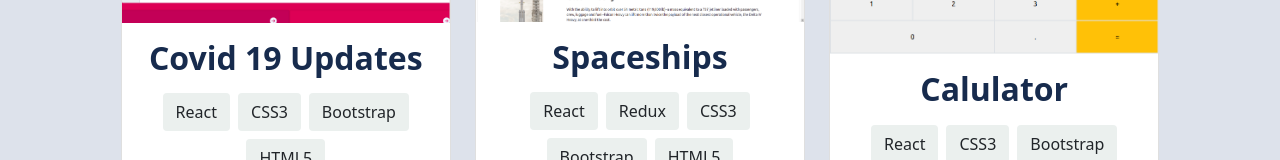
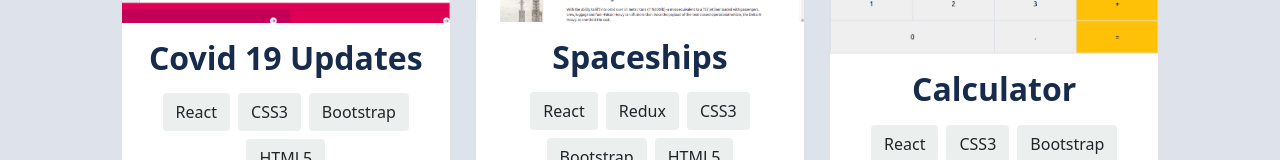
Before and after one commit to Emmanuelaaron/portfolio, a React (Create React App) app: page / in a window 1280 px wide. Shown: the part 789-949 px from the top of the page. Built offline with nearby package versions, Linux system fonts and the light colour scheme.

Commit message:
updates the calculator name

```diff
--- a/src/components/Project/Projects.js
+++ b/src/components/Project/Projects.js
@@ -87,7 +87,7 @@
       ],
     }, {
       id: 3,
-      name: 'Calulator',
+      name: 'Calculator',
       image: calculatorImage,
       description: 'This is a React project which demonstrates the logic of a simple calculator',
       live: 'https://emmanuelaaron.github.io/math-magicians/',
```
